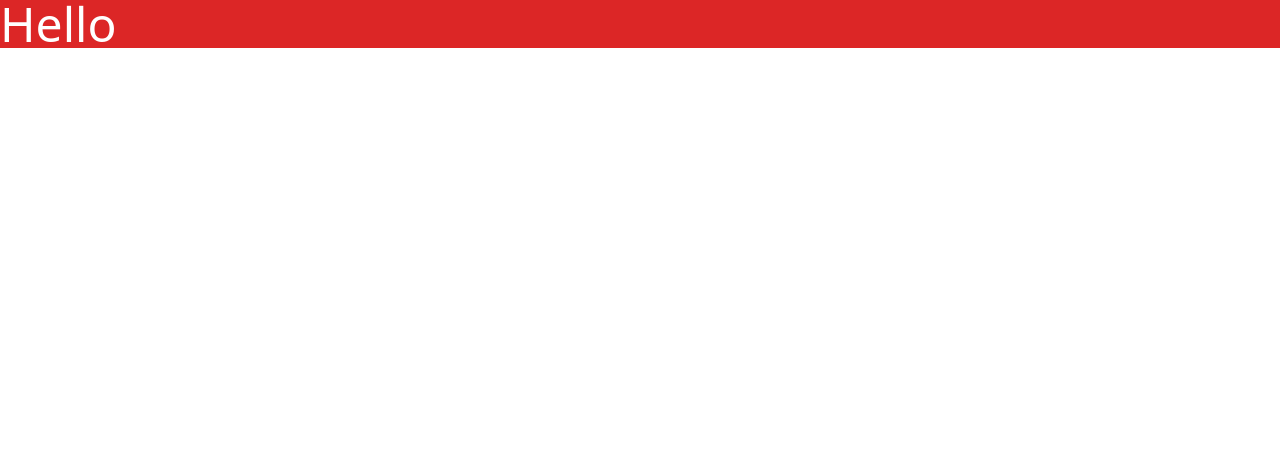
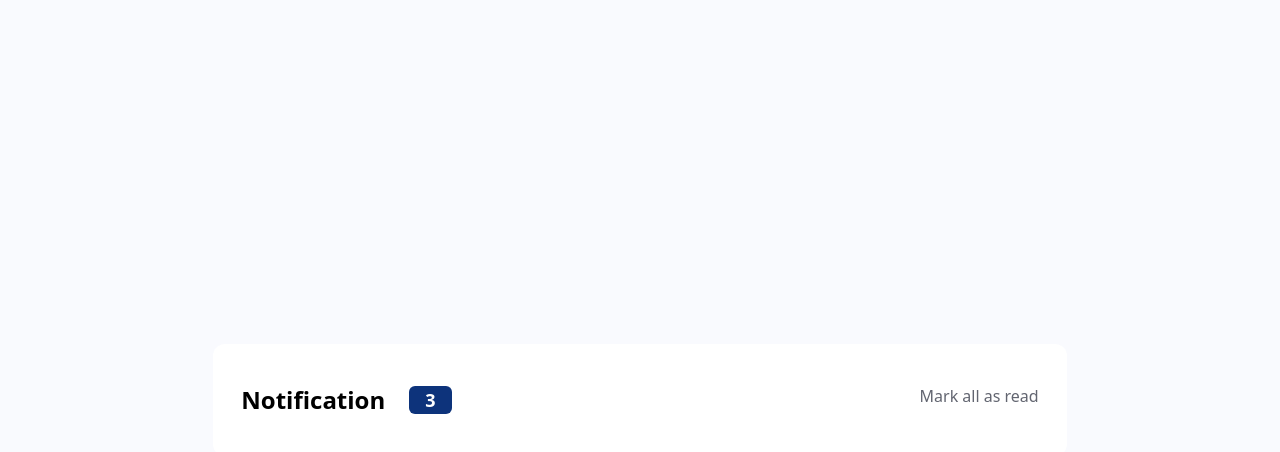
Before and after one commit to oghene-ella/Notification_Page, a React (Vite) app: page / in a window 1280 px wide. Shown: the top 452 px of the page. Built offline with nearby package versions, Linux system fonts and the light colour scheme.

Commit message:
worked on the header

```diff
--- a/src/App.jsx
+++ b/src/App.jsx
@@ -1,9 +1,12 @@
 import "./styles/local.css"
+import Header from "./components/Header";
 
-const App = () =>{
+const App = () => {
   return (
-    <section className="App bg-backgroundColor">
-      <h1 className="bg-red-600 text-5xl text-white">Hello</h1>
+    <section className="App bg-backgroundColor w-full h-screen flex justify-center items-center">
+      <section className="w-2/3 bg-white px-7 py-10 rounded-xl">
+        <Header />
+      </section>
     </section>
   );
 }
--- /dev/null
+++ b/src/components/Header.jsx
@@ -0,0 +1,15 @@
+import React from 'react'
+
+const Header = () => {
+  return (
+    <section className='flex justify-between'>
+        <span className='flex gap-6 items-center'>
+            <h1 className='text-2xl font-bold'>Notification</h1>
+            <button className='bg-blueyBlue text-white px-4 rounded-md text-lg font-bold'>3</button>
+        </span>
+        <p className='text-lightTextGray'>Mark all as read</p>
+    </section>
+  )
+}
+
+export default Header
```
